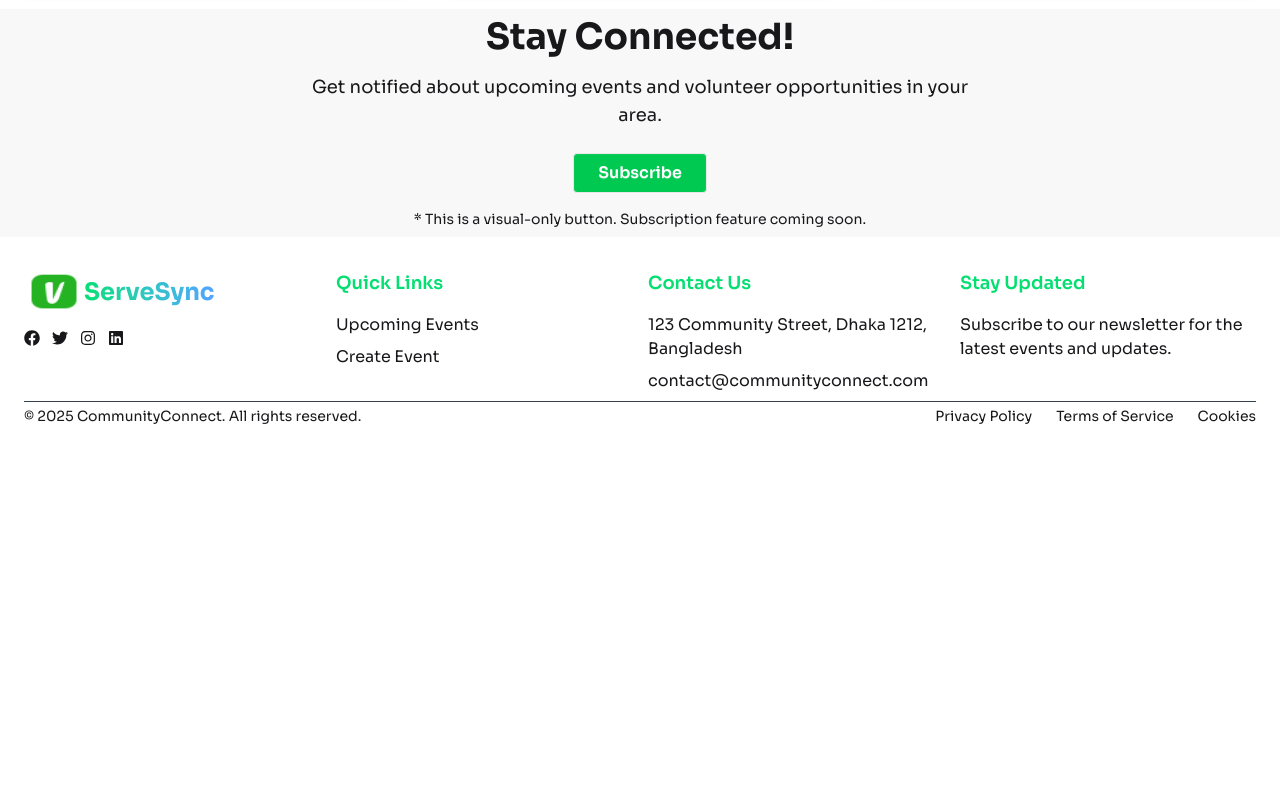
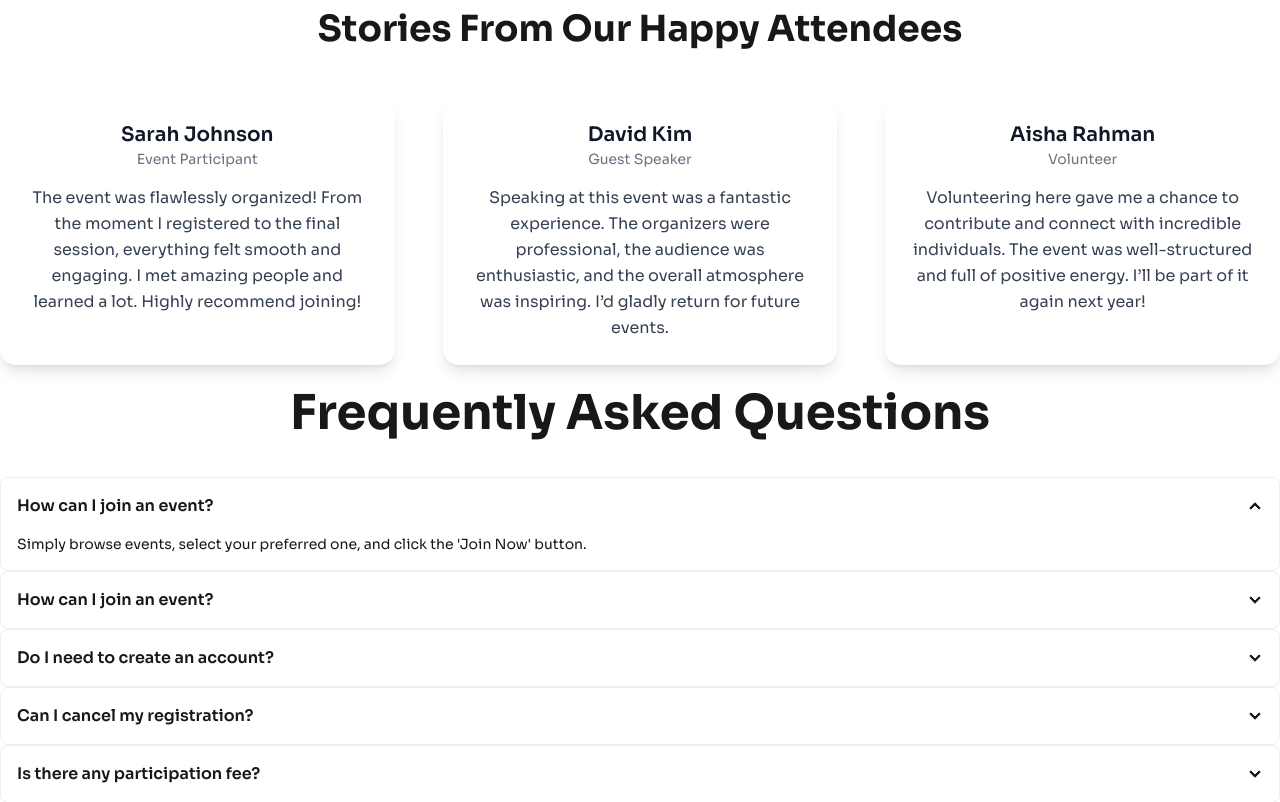
Before and after one commit to NaimuL295/Social-Events-Platform, a React (Vite) app: page / in a window 1280 px wide. Shown: the part 1620-2422 px from the top of the page. Before the commit the page ends 2066 px from the top, so only its background shows below. Built offline with nearby package versions, Linux system fonts and the light colour scheme; no server answers.

Commit message:
update TestimonialsSectio

```diff
--- a/src/Component/Page/Home/Home.jsx
+++ b/src/Component/Page/Home/Home.jsx
@@ -3,7 +3,8 @@ import Banner from '../../Banner/Banner';
 import NewsLetter from '../../Newsletter/NewsLetter';
 import GallerySection from '../../GallerySection/GallerySection';
 import FeaturesSection from '../../Share/FeaturesSection';
-
+import Faq from "../../Share/Faq"
+import TestimonialsSection from '../../Share/TestimonialsSection';
 
 const Home = () => {
     return (
@@ -11,7 +12,8 @@ const Home = () => {
             <Banner></Banner>
           <FeaturesSection></FeaturesSection>
             <GallerySection></GallerySection>
-
+            <TestimonialsSection></TestimonialsSection>
+     <Faq></Faq>
              <NewsLetter></NewsLetter>
         </div>
     );
--- a/src/Component/Share/Faq.jsx
+++ b/src/Component/Share/Faq.jsx
@@ -0,0 +1,53 @@
+import React from 'react';
+
+const Faq = () => {
+
+const FaqData=[
+  {
+    question: "How can I join an event?",
+    answer:
+      "Joining an event is simple! Browse through our upcoming events, choose the one that interests you most, read the details carefully, and click the 'Join Now' button to complete your registration instantly."
+  },
+  {
+    question: "Do I need to create an account?",
+    answer:
+      "Yes, creating an account is essential. It allows you to securely track your event bookings, receive important updates, save your preferences, and access exclusive offers or early-bird discounts on selected events."
+  },
+  {
+    question: "Can I cancel my registration?",
+    answer:
+      "Absolutely! We understand plans can change. You can cancel your registration up to 24 hours before the event begins and, if applicable, receive a refund according to our cancellation policy."
+  },
+  {
+    question: "Is there any participation fee?",
+    answer:
+      "Participation fees vary depending on the event. While many events are completely free, others may have a registration fee mentioned clearly in the event details to ensure full transparency."
+  }
+];
+
+    return (
+        <div>
+            <div className="max-w-7xl mx-auto my-6">
+        {/* Section Title */}
+        <h2 className="text-5xl font-bold  text-center mb-10">
+          Frequently Asked Questions
+        </h2>
+      <div className="collapse collapse-arrow bg-base-100 border border-base-300">
+  <input type="radio" name="my-accordion-2" defaultChecked />
+  <div className="collapse-title font-semibold">How can I join an event?</div>
+  <div className="collapse-content text-sm">Simply browse events, select your preferred one, and click the 'Join Now' button.</div>
+</div>
+{FaqData.map((data ,index)=>
+    <div  key={index} className="collapse collapse-arrow bg-base-100 border border-base-300">
+  <input type="radio" name="my-accordion-2" />
+  <div className="collapse-title font-semibold"> {data.question}</div>
+  <div className="collapse-content text-sm">{data.answer}</div>
+</div>
+)}
+
+        </div>
+        </div>
+    );
+};
+
+export default Faq;
--- a/src/Component/Share/TestimonialsSection.jsx
+++ b/src/Component/Share/TestimonialsSection.jsx
@@ -0,0 +1,52 @@
+import React from 'react';
+
+const TestimonialsSection = () => {
+    const testimonials = [
+  {
+    name: "Sarah Johnson",
+    role: "Event Participant",
+    message:
+      "The event was flawlessly organized! From the moment I registered to the final session, everything felt smooth and engaging. I met amazing people and learned a lot. Highly recommend joining!",
+    image: "https://randomuser.me/api/portraits/women/44.jpg"
+  },
+  {
+    name: "David Kim",
+    role: "Guest Speaker",
+    message:
+      "Speaking at this event was a fantastic experience. The organizers were professional, the audience was enthusiastic, and the overall atmosphere was inspiring. I’d gladly return for future events.",
+    image: "https://randomuser.me/api/portraits/men/32.jpg"
+  },
+  {
+    name: "Aisha Rahman",
+    role: "Volunteer",
+    message:
+      "Volunteering here gave me a chance to contribute and connect with incredible individuals. The event was well-structured and full of positive energy. I’ll be part of it again next year!",
+    image: "https://randomuser.me/api/portraits/women/68.jpg"
+  }
+];
+    return (
+        <div>
+                <section className="max-w-7xl mx-auto text-center">
+   <h2 className="text-4xl font-bold text-center  mb-12">
+       Stories From Our Happy Attendees
+      </h2>
+
+
+
+ <div className='grid lg:grid-cols-3 md:grid-cols-2  gap-12  '>
+    {testimonials.map((testimonial,index)=>
+    <div key={index} className="bg-white shadow-lg rounded-2xl p-6 flex flex-col items-center text-center
+           transform transition-all duration-300 ease-in-out">
+<h3 className="text-xl font-semibold text-gray-900">
+              {testimonial.name}
+            </h3>
+            <p className="text-sm text-gray-500 mb-4">{testimonial.role}</p>
+            <p className="text-gray-700 leading-relaxed">{testimonial.message}</p>
+    </div>
+    )}</div>
+                </section>
+        </div>
+    );
+};
+
+export default TestimonialsSection;
```
